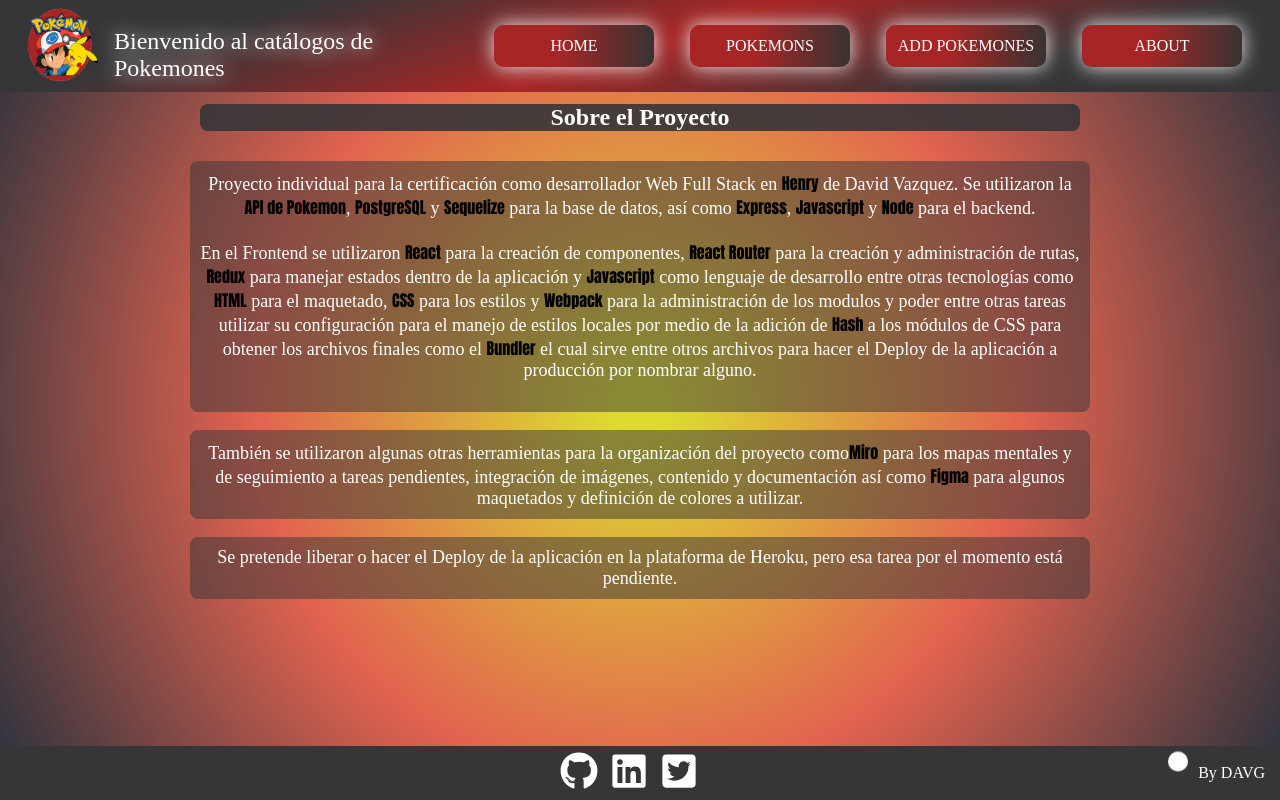
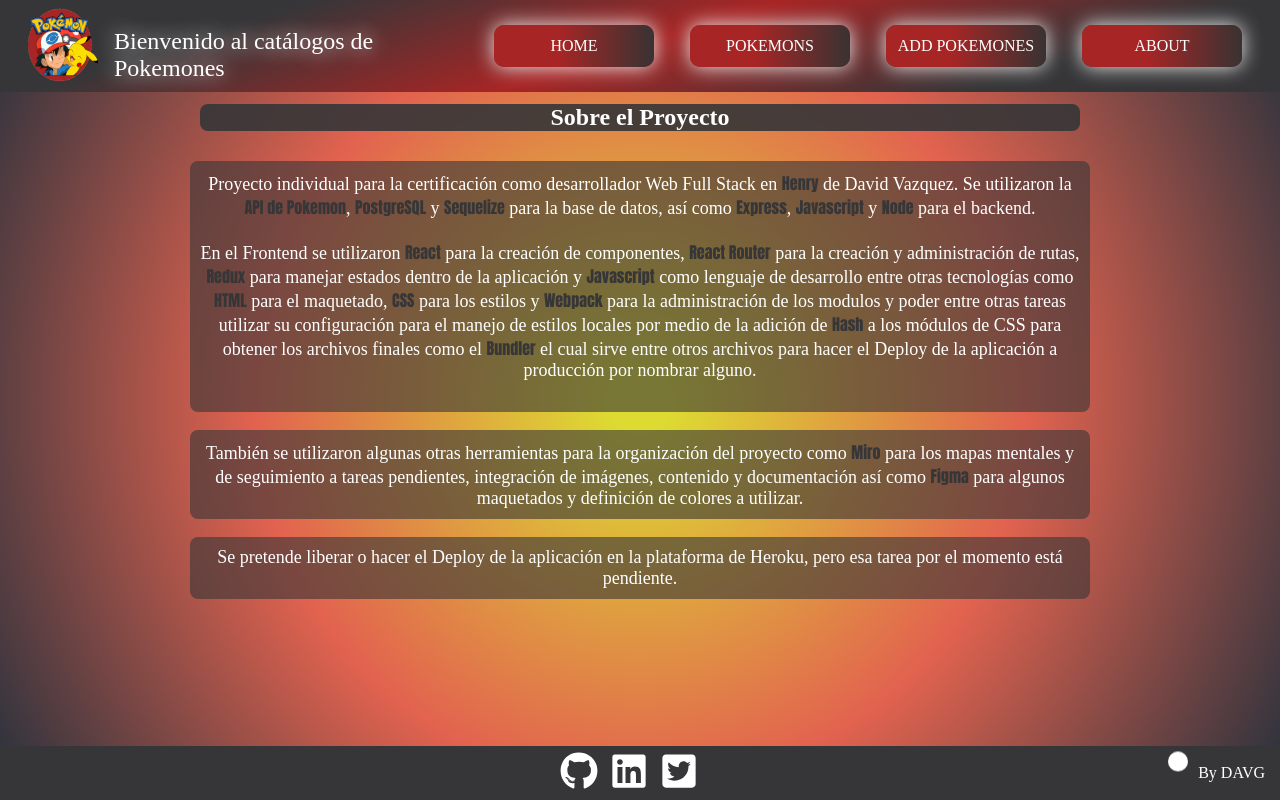
Before and after one commit to davidvazgon26/PI-Pokemon, a React (Create React App) app in the folder client/: page /about in a window 1280 px wide. Built offline with nearby package versions, Linux system fonts and the light colour scheme.

Commit message:
Ultimo commit antes de intentar subir a produccion

```diff
--- a/client/src/components/about/about.jsx
+++ b/client/src/components/about/about.jsx
@@ -22,7 +22,7 @@
             <section>
             <p className={s.parrafo}>
 
-                También se utilizaron algunas otras herramientas para la organización del proyecto como<a href="https://miro.com/app/board/uXjVON6ng6Q=/" target="_blank" rel="noopener noreferrer">Miro</a> para los mapas mentales y de seguimiento a tareas pendientes, integración de imágenes, contenido y documentación así como <a href="https://www.figma.com/file/g6Qi0UX7nmYFgWgrESuAap/App-Pokemon?node-id=0%3A1" target="_blank" rel="noopener noreferrer">Figma</a> para algunos maquetados y definición de colores a utilizar.
+                También se utilizaron algunas otras herramientas para la organización del proyecto como <a href="https://miro.com/app/board/uXjVON6ng6Q=/" target="_blank" rel="noopener noreferrer">Miro</a> para los mapas mentales y de seguimiento a tareas pendientes, integración de imágenes, contenido y documentación así como <a href="https://www.figma.com/file/g6Qi0UX7nmYFgWgrESuAap/App-Pokemon?node-id=0%3A1" target="_blank" rel="noopener noreferrer">Figma</a> para algunos maquetados y definición de colores a utilizar.
             </p>
             </section>
             <br/>
--- a/client/src/components/about/about.module.css
+++ b/client/src/components/about/about.module.css
@@ -19,7 +19,7 @@
 .parrafo{
     text-align: center;
     color: #fff;
-    background-color: rgb(54, 54, 56, 0.5);
+    background-color: rgb(54, 54, 56, 0.6);
     width:880px;
     margin: auto;
     border-radius: 8px;
@@ -30,7 +30,7 @@
 .parrafo a{
     text-decoration: none;
     pointer-events:all;
-    color: #000;
+    color: #363638;
     font-family: Impact, Haettenschweiler, 'Arial Narrow Bold', sans-serif;
     font-size: 16px;
 }
--- a/client/src/components/principal/principal.module.css
+++ b/client/src/components/principal/principal.module.css
@@ -7,7 +7,7 @@
 
 .details{
     display: flex;
-    background-color: #045B8F;
+    background-color: rgb(54, 54, 56, 0.7);
     color: #fff;
     justify-content: center;
 }
```
